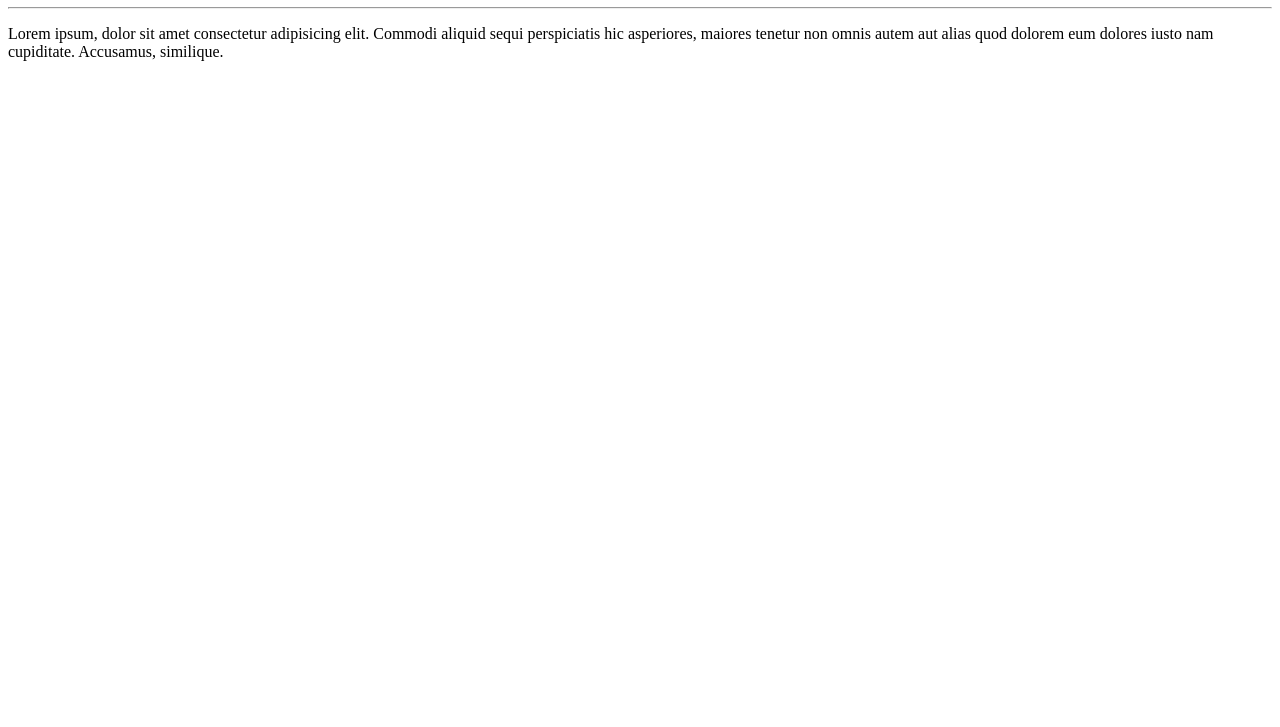
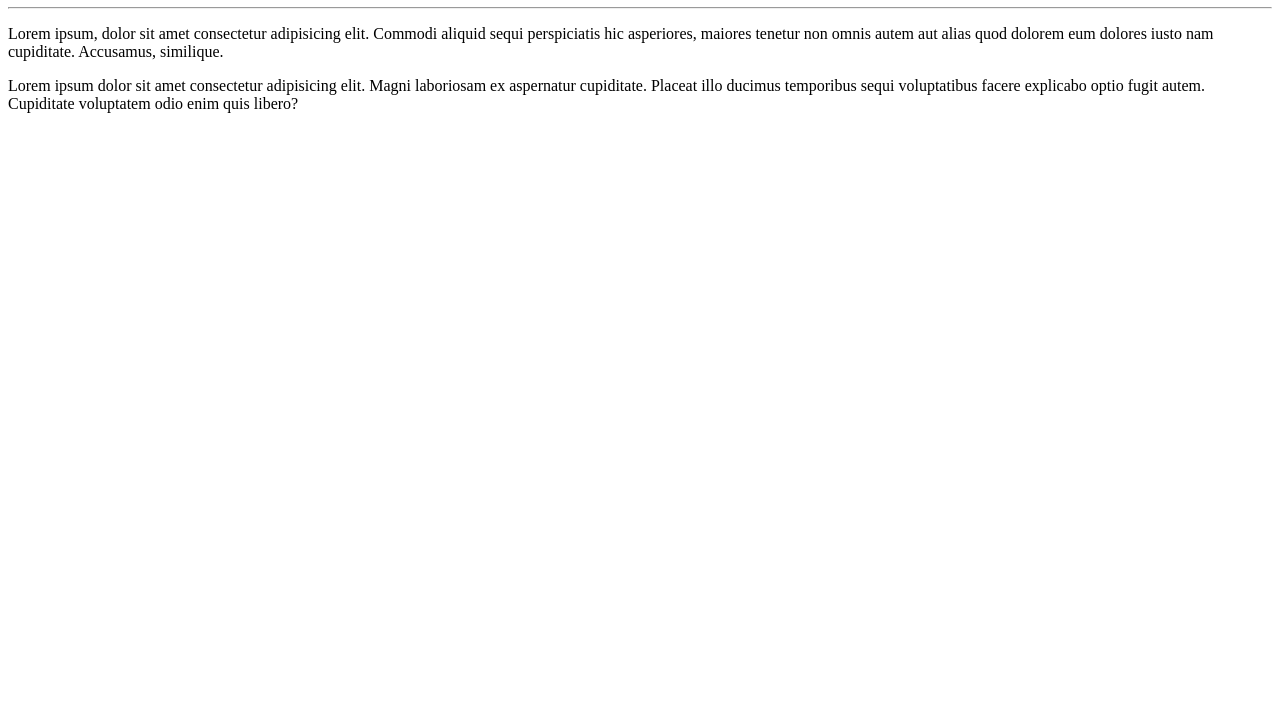
Before and after one commit to amarildotardivo/Ola-Mundo, a plain HTML site: page site-exemplo/index.html in a window 1280 px wide. Shown: the part 73-800 px from the top of the page. Drawn offline with Linux system fonts and the light colour scheme.

Commit message:
Adicionei um parágrafo

```diff
--- a/site-exemplo/index.html
+++ b/site-exemplo/index.html
@@ -2,16 +2,22 @@
 <html lang="pt-br">
 
 <head>
+
     <meta charset="UTF-8">
     <meta name="viewport" content="width=device-width, initial-scale=1.0">
 
     <title>Meu Primeiro Site em Repositório</title>
+
 </head>
 
 <body>
+
     <h1>Olá, Mundo!</h1>
     <hr>
     <p>Lorem ipsum, dolor sit amet consectetur adipisicing elit. Commodi aliquid sequi perspiciatis hic asperiores, maiores tenetur non omnis autem aut alias quod dolorem eum dolores iusto nam cupiditate. Accusamus, similique.</p>
+
+    <p>Lorem ipsum dolor sit amet consectetur adipisicing elit. Magni laboriosam ex aspernatur cupiditate. Placeat illo ducimus temporibus sequi voluptatibus facere explicabo optio fugit autem. Cupiditate voluptatem odio enim quis libero?</p>
+
 </body>
 
 </html>
```
